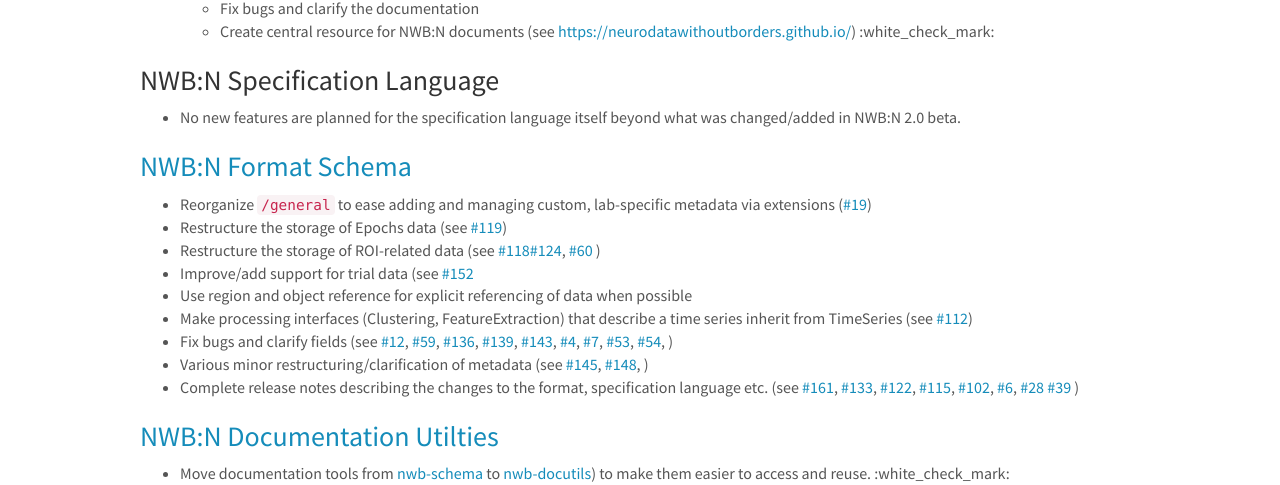
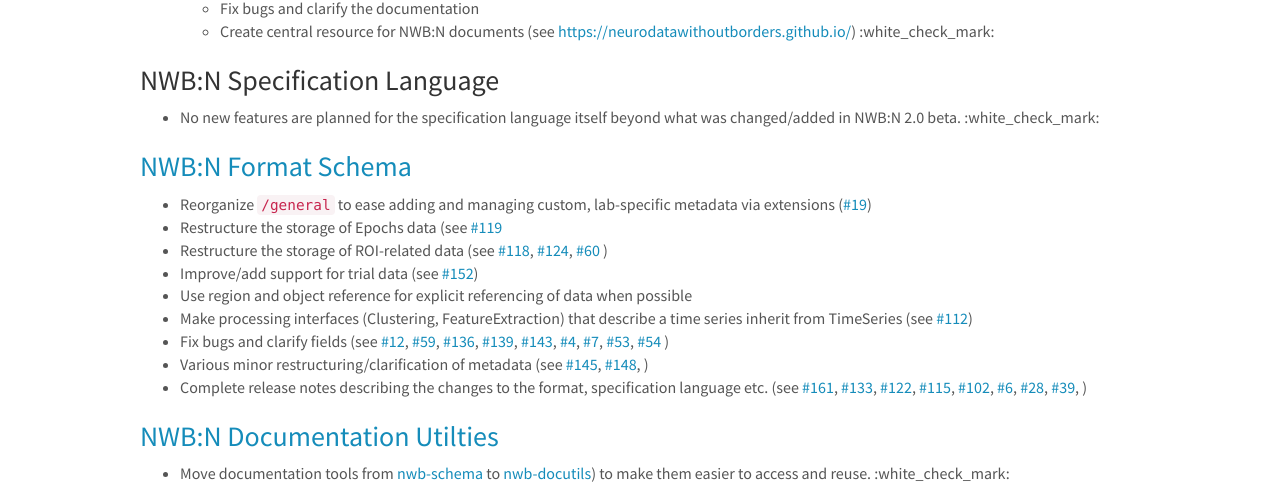
Before and after one commit to ttngu207/neurodatawithoutborders.github.io, a Jekyll site: the page built from _pages/development_plan.md, in a window 1280 px wide and 900 px high, scrolled down 475 px. Shown: the part 153-638 px from the top of the window. Built offline with Jekyll 4.4.1, drawn with Linux system fonts in a browser that asks for light colours; nearby versions of some CDN libraries; part of the change alters nothing that is shown.

```diff
--- a/_pages/development_plan.md
+++ b/_pages/development_plan.md
@@ -36,40 +36,69 @@ may be included in future NWB:N 2.x releases.
 
 ### NWB:N Specification Language
 
-* No new features are planned for the specification language itself beyond what was changed/added in NWB:N 2.0 beta.
+* No new features are planned for the specification language itself beyond what was changed/added in NWB:N 2.0 beta. :white_check_mark:
 
 ### [NWB:N Format Schema](https://github.com/NeurodataWithoutBorders/nwb-schema)
 
-* Reorganize ``/general`` to ease adding and managing custom, lab-specific metadata via extensions ([#19](https://github.com/NeurodataWithoutBorders/nwb-schema/issues/19))
-* Restructure the storage of Epochs data (see [#119](https://github.com/NeurodataWithoutBorders/nwb-schema/issues/119))
-* Restructure the storage of ROI-related data (see [#118](https://github.com/NeurodataWithoutBorders/nwb-schema/pull/118)[#124](https://github.com/NeurodataWithoutBorders/nwb-schema/pull/124), [#60](https://github.com/NeurodataWithoutBorders/nwb-schema/issues/60) )
-* Improve/add support for trial data (see [#152](https://github.com/NeurodataWithoutBorders/nwb-schema/issues/152)
+* Reorganize ``/general`` to ease adding and managing custom, lab-specific metadata via extensions ([#19][i19])
+* Restructure the storage of Epochs data (see [#119][i119]
+* Restructure the storage of ROI-related data
+  (see [#118][i118], [#124][i124], [#60][i60] )
+* Improve/add support for trial data (see [#152][i152])
 * Use region and object reference for explicit referencing of data when possible
-* Make processing interfaces (Clustering, FeatureExtraction) that describe a time series inherit from TimeSeries (see [#112](https://github.com/NeurodataWithoutBorders/nwb-schema/issues/112))
+* Make processing interfaces (Clustering, FeatureExtraction) that describe a time series inherit from TimeSeries (see [#112][i112])
 * Fix bugs and clarify fields (see
-  [#12](https://github.com/NeurodataWithoutBorders/nwb-schema/issues/12),
-  [#59](https://github.com/NeurodataWithoutBorders/nwb-schema/issues/59),
-  [#136](https://github.com/NeurodataWithoutBorders/nwb-schema/issues/136),
-  [#139](https://github.com/NeurodataWithoutBorders/nwb-schema/issues/139),
-  [#143](https://github.com/NeurodataWithoutBorders/nwb-schema/issues/143),
-  [#4](https://github.com/NeurodataWithoutBorders/nwb-schema/issues/4),
-  [#7](https://github.com/NeurodataWithoutBorders/nwb-schema/issues/7),
-  [#53](https://github.com/NeurodataWithoutBorders/nwb-schema/issues/53),
-  [#54](https://github.com/NeurodataWithoutBorders/nwb-schema/issues/54), )
+  [#12][i12],
+  [#59][i59],
+  [#136][i136],
+  [#139][i139],
+  [#143][i143],
+  [#4][i4],
+  [#7][i7],
+  [#53][i53],
+  [#54][i54] )
 * Various minor restructuring/clarification of metadata (see
-  [#145](https://github.com/NeurodataWithoutBorders/nwb-schema/issues/145),
-  [#148](https://github.com/NeurodataWithoutBorders/nwb-schema/issues/148),
+  [#145][i145],
+  [#148][i148],
   )
 * Complete release notes describing the changes to the format, specification language etc. (see
-  [#161](https://github.com/NeurodataWithoutBorders/nwb-schema/issues/161),
-  [#133](https://github.com/NeurodataWithoutBorders/nwb-schema/issues/133),
-  [#122](https://github.com/NeurodataWithoutBorders/nwb-schema/issues/122),
-  [#115](https://github.com/NeurodataWithoutBorders/nwb-schema/issues/115),
-  [#102](https://github.com/NeurodataWithoutBorders/nwb-schema/issues/102),
-  [#6](https://github.com/NeurodataWithoutBorders/nwb-schema/issues/6),
-  [#28](https://github.com/NeurodataWithoutBorders/nwb-schema/issues/28)
-  [#39](https://github.com/NeurodataWithoutBorders/nwb-schema/issues/39)
+  [#161][i161],
+  [#133][i133],
+  [#122][i122],
+  [#115][i115],
+  [#102][i102],
+  [#6][i6],
+  [#28][i28],
+  [#39][i39],
   )
+
+[i19]: https://github.com/NeurodataWithoutBorders/nwb-schema/issues/19
+[i119]: https://github.com/NeurodataWithoutBorders/nwb-schema/issues/119
+[i118]: https://github.com/NeurodataWithoutBorders/nwb-schema/pull/118
+[i124]: https://github.com/NeurodataWithoutBorders/nwb-schema/pull/124
+[i60]: https://github.com/NeurodataWithoutBorders/nwb-schema/issues/60
+[i152]: https://github.com/NeurodataWithoutBorders/nwb-schema/issues/152
+[i112]: https://github.com/NeurodataWithoutBorders/nwb-schema/issues/112
+[i12]: https://github.com/NeurodataWithoutBorders/nwb-schema/issues/12
+[i59]: https://github.com/NeurodataWithoutBorders/nwb-schema/issues/59
+[i136]: https://github.com/NeurodataWithoutBorders/nwb-schema/issues/136
+[i139]: https://github.com/NeurodataWithoutBorders/nwb-schema/issues/139
+[i143]: https://github.com/NeurodataWithoutBorders/nwb-schema/issues/143
+[i4]: https://github.com/NeurodataWithoutBorders/nwb-schema/issues/4
+[i7]: https://github.com/NeurodataWithoutBorders/nwb-schema/issues/7
+[i53]: https://github.com/NeurodataWithoutBorders/nwb-schema/issues/53
+[i54]: https://github.com/NeurodataWithoutBorders/nwb-schema/issues/54
+[i145]: https://github.com/NeurodataWithoutBorders/nwb-schema/issues/145
+[i148]: https://github.com/NeurodataWithoutBorders/nwb-schema/issues/148
+[i161]: https://github.com/NeurodataWithoutBorders/nwb-schema/issues/161
+[i133]: https://github.com/NeurodataWithoutBorders/nwb-schema/issues/133
+[i122]: https://github.com/NeurodataWithoutBorders/nwb-schema/issues/122
+[i115]: https://github.com/NeurodataWithoutBorders/nwb-schema/issues/115
+[i102]: https://github.com/NeurodataWithoutBorders/nwb-schema/issues/102
+[i6]: https://github.com/NeurodataWithoutBorders/nwb-schema/issues/6
+[i28]: https://github.com/NeurodataWithoutBorders/nwb-schema/issues/28
+[i39]: https://github.com/NeurodataWithoutBorders/nwb-schema/issues/39
+
 
 ### [NWB:N Documentation Utilties](https://github.com/NeurodataWithoutBorders/nwb-docutils)
 
```
